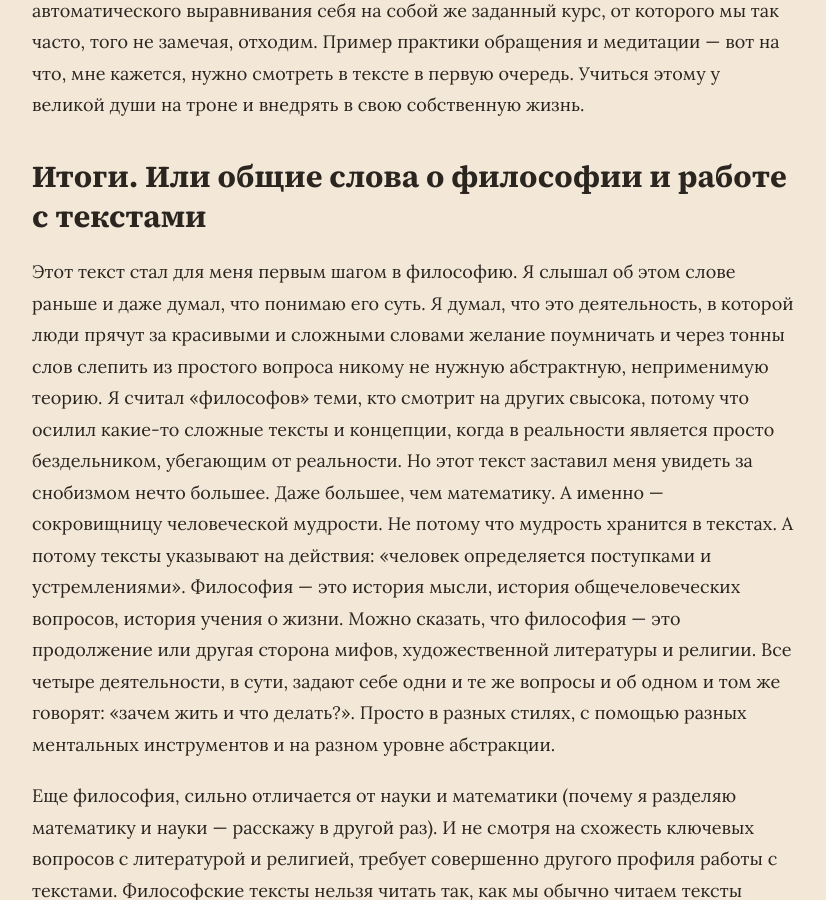
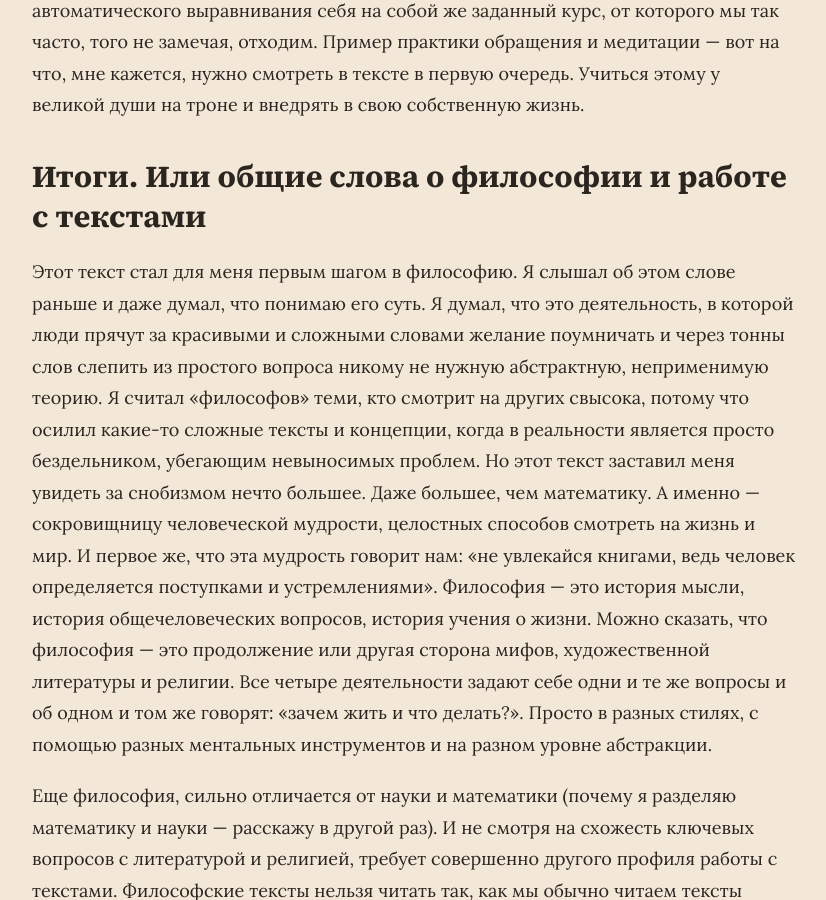
Before and after one commit to Abirmann/blog, a Jekyll site: the page built from _analyses/aurelius-meditations.md, in a window 1280 px wide and 900 px high, scrolled down 10160 px. Shown: the whole window, without its empty margins (226-1052 px from the left). Built offline with Jekyll 4.4.1, drawn with Linux system fonts in a browser that asks for light colours.

Commit message:
редактура

```diff
--- a/_analyses/aurelius-meditations.md
+++ b/_analyses/aurelius-meditations.md
@@ -105,7 +105,7 @@ title: Марк Аврелий — К себе
 
 ## Итоги. Или общие слова о философии и работе с текстами
 
-Этот текст стал для меня первым шагом в философию. Я слышал об этом слове раньше и даже думал, что понимаю его суть. Я думал, что это деятельность, в которой люди прячут за красивыми и сложными словами желание поумничать и через тонны слов слепить из простого вопроса никому не нужную абстрактную, неприменимую теорию. Я считал "философов" теми, кто смотрит на других свысока, потому что осилил какие-то сложные тексты и концепции, когда в реальности является просто бездельником, убегающим от реальности. Но этот текст заставил меня увидеть за снобизмом нечто большее. Даже большее, чем математику. А именно — сокровищницу человеческой мудрости. Не потому что мудрость хранится в текстах. А потому тексты указывают на действия: "человек определяется поступками и устремлениями". Философия — это история мысли, история общечеловеческих вопросов, история учения о жизни. Можно сказать, что философия — это продолжение или другая сторона мифов, художественной литературы и религии. Все четыре деятельности, в сути, задают себе одни и те же вопросы и об одном и том же говорят: "зачем жить и что делать?". Просто в разных стилях, с помощью разных ментальных инструментов и на разном уровне абстракции.
+Этот текст стал для меня первым шагом в философию. Я слышал об этом слове раньше и даже думал, что понимаю его суть. Я думал, что это деятельность, в которой люди прячут за красивыми и сложными словами желание поумничать и через тонны слов слепить из простого вопроса никому не нужную абстрактную, неприменимую теорию. Я считал "философов" теми, кто смотрит на других свысока, потому что осилил какие-то сложные тексты и концепции, когда в реальности является просто бездельником, убегающим невыносимых проблем. Но этот текст заставил меня увидеть за снобизмом нечто большее. Даже большее, чем математику. А именно — сокровищницу человеческой мудрости, целостных способов смотреть на жизнь и мир. И первое же, что эта мудрость говорит нам: "не увлекайся книгами, ведь человек определяется поступками и устремлениями". Философия — это история мысли, история общечеловеческих вопросов, история учения о жизни. Можно сказать, что философия — это продолжение или другая сторона мифов, художественной литературы и религии. Все четыре деятельности задают себе одни и те же вопросы и об одном и том же говорят: "зачем жить и что делать?". Просто в разных стилях, с помощью разных ментальных инструментов и на разном уровне абстракции.
 
 Еще философия, сильно отличается от науки и математики (почему я разделяю математику и науки — расскажу в другой раз). И не смотря на схожесть ключевых вопросов с литературой и религией, требует совершенно другого профиля работы с текстами. Философские тексты нельзя читать так, как мы обычно читаем тексты художественные. Сами по себе они не полны. Беря в руки философский текст нужно сразу подумать о комментариях, переводе (если не знаешь оригинальный) язык, узнать о времени и о том, что тогда значали слова, о которых в тексте пойдет речь. Нужно разузнать про личность автора и культуру, где он рос и жил. И нужно обсуждать и писать о тексте самому. Ничего из перечисленного раньше я не делал, но догадался, увидел необходимость сделать с "Размышлениями" Марка Аврелия. И я очень рад пройденному здесь пути. И рад тому, что это только начало. Я желаю познакомиться с ним каждому. И пусть текст покажется наивным, сумбурным или очевидным. Если поработать с ним как следует — можно увидеть в нем гораздо, гораздо большее.
 
```
